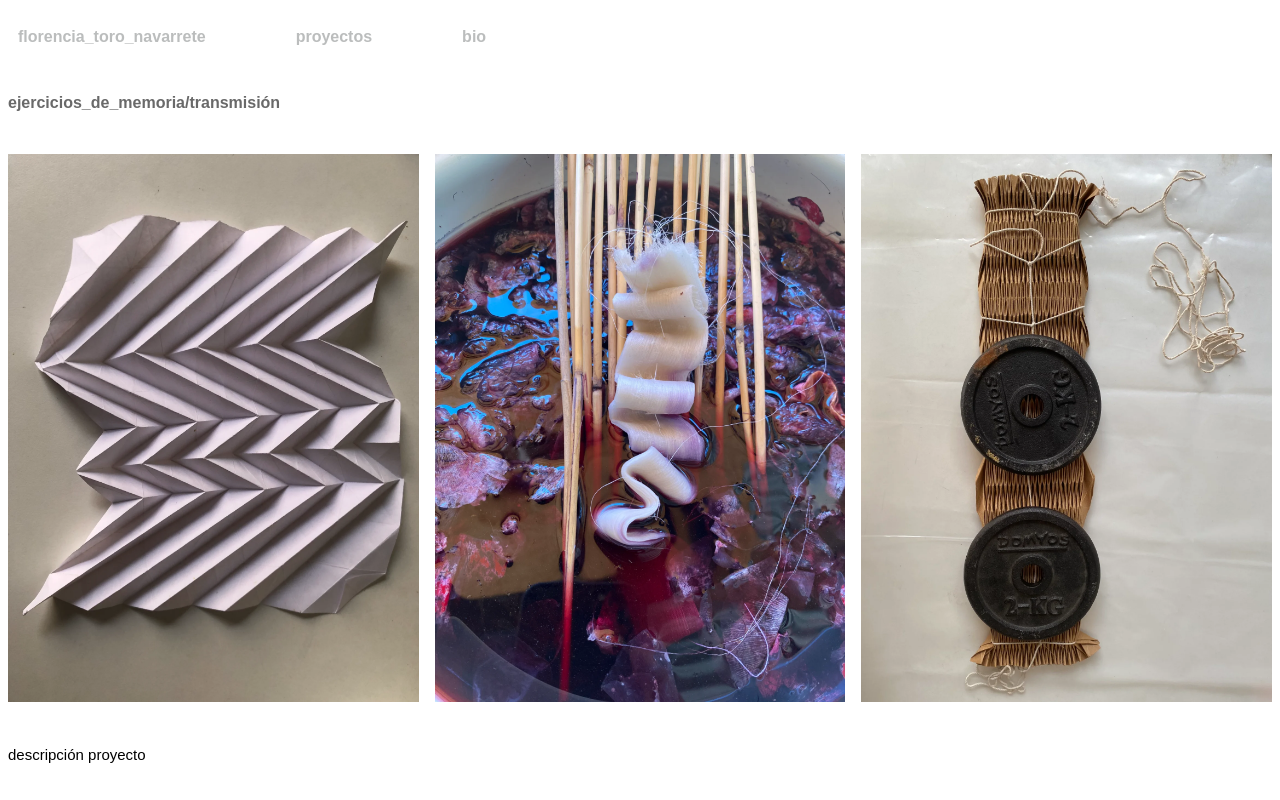
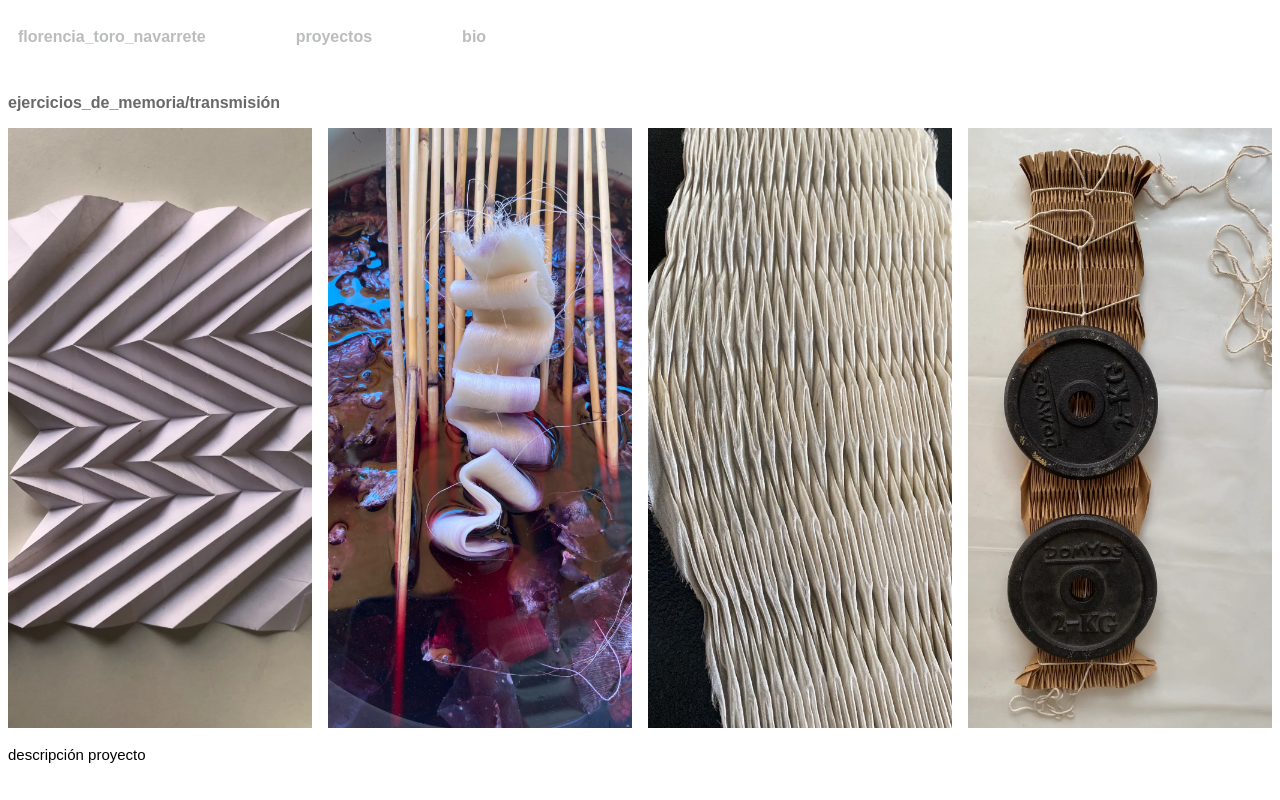
Before and after one commit to florenciatn/portafolio, a plain HTML site: page pliegues.html in a window 1280 px wide. Drawn offline with Linux system fonts and the light colour scheme.

Commit message:
mascositasfotos

```diff
--- a/estilo.css
+++ b/estilo.css
@@ -123,8 +123,8 @@ body.bio {
     height: 100%;
     width: auto;
     min-width: 0;
-    flex: 0 1 auto;
-    object-fit: contain;
+    flex: 1 1 0;
+    object-fit: cover;
     display: block;
 }
 
@@ -227,8 +227,11 @@ body:not(.meta) article:first-of-type {
     background-color: rgba(255, 255, 255, 0.899);
 }
 
-body.index,
 body.bio,
 body.proyecto {
     padding-top: 70px;
 }
+
+body.index {
+    padding-top: 120px;
+}
--- a/pliegues.html
+++ b/pliegues.html
@@ -20,6 +20,7 @@
     <article>
         <img src="img/otropliegue.webp" alt="plieguepapel" width="600">
         <img src="img/plieguetinte.webp" alt="plieguepapel" width="600">
+        <img src="img/plegadotextil.webp" alt="plieguepapel" width="600">
         <img src="img/fuerza.webp" alt="plieguepapel" width="600">
     </article>
 
```
Also changed, not shown: img/plegadotextil.webp (added).
